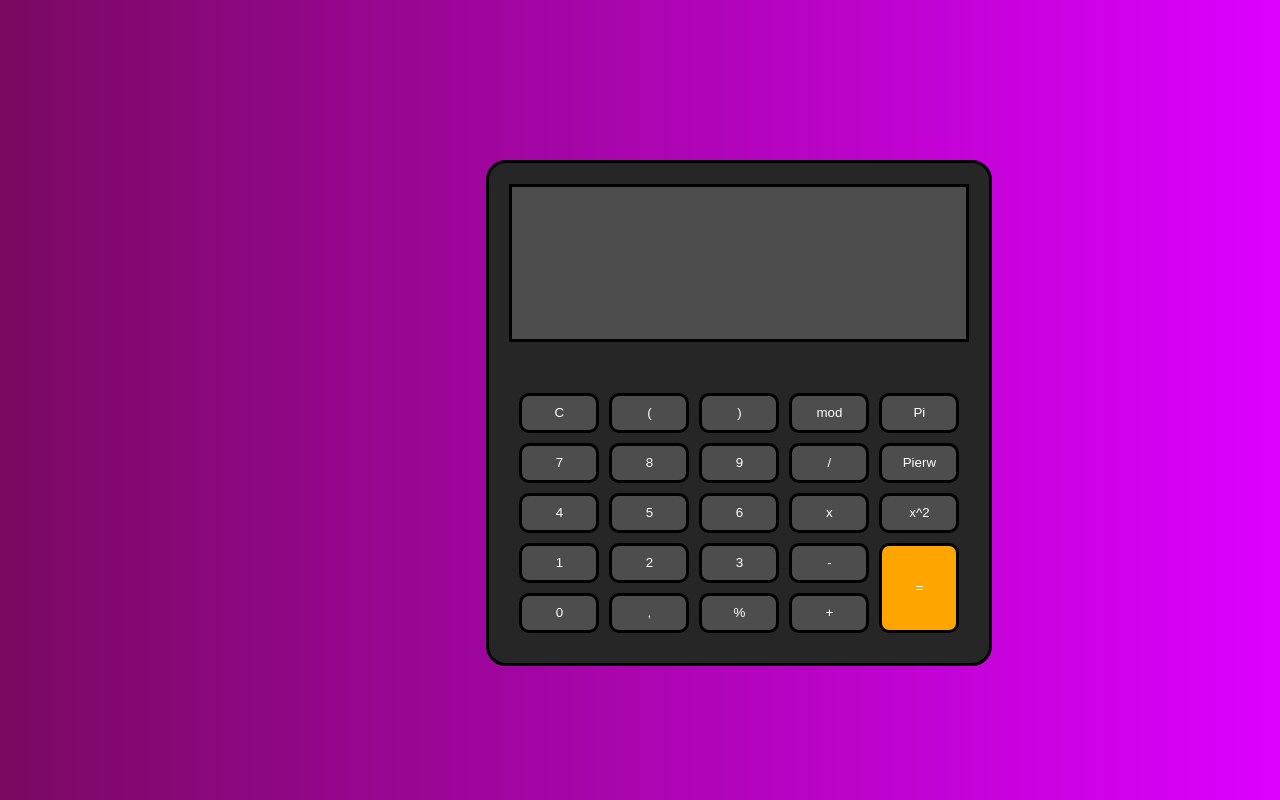
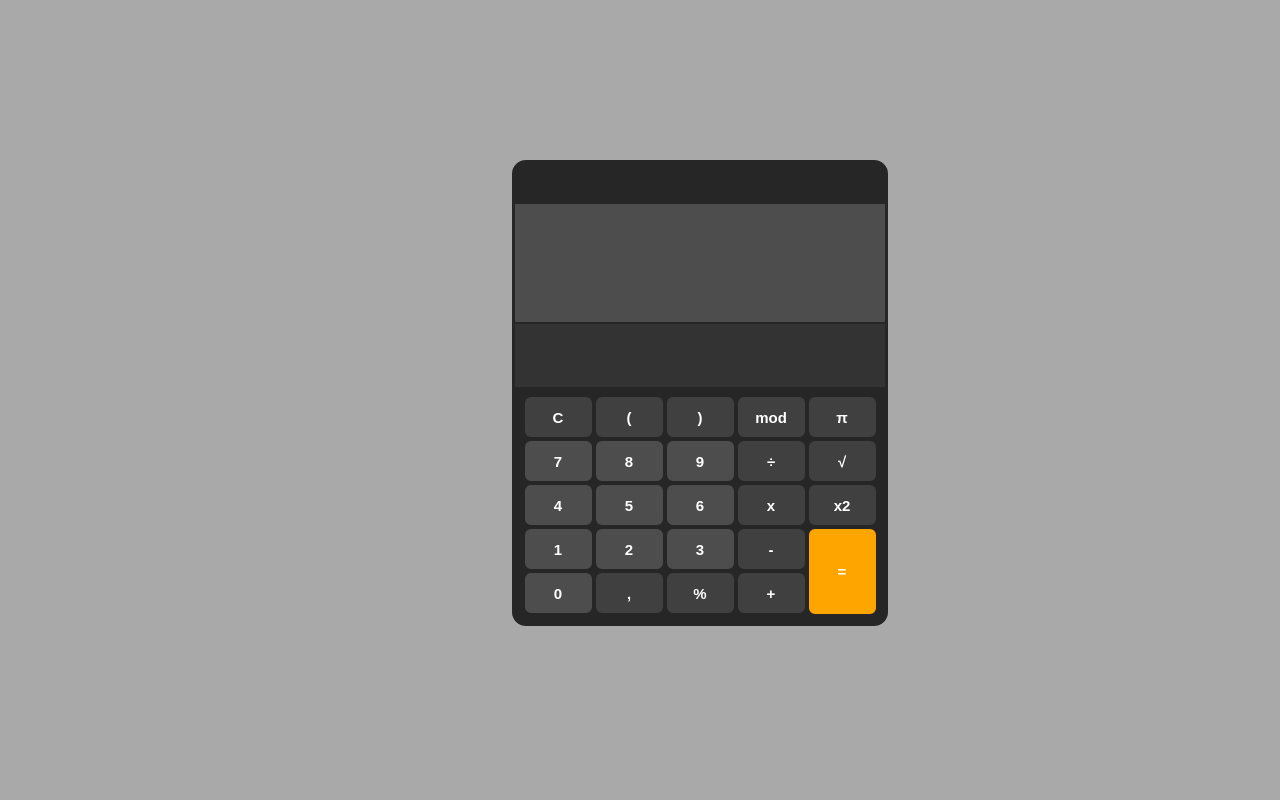
Before and after one commit to marwat98/SimpleCalculator, a plain HTML site: page index.html in a window 1280 px wide. Drawn offline with nearby package versions, Linux system fonts and the light colour scheme.

Commit message:
Fixed problem with bracket function

```diff
--- a/index.html
+++ b/index.html
@@ -4,40 +4,44 @@
     <meta charset="UTF-8">
     <meta name="viewport" content="width=device-width, initial-scale=1.0">
     <link rel="stylesheet" href="style.css">
+    <script src="https://cdnjs.cloudflare.com/ajax/libs/mathjs/14.0.0/math.js" integrity="sha512-Z4SWUL3xAVPPSOiBAYUjWdtZDmFU9mlM8CUJP+5PkU8qHUCA1uhI41Tzy+Znb6VeHFEM2+xcv+Hj8Ai4Hfs4CA==" crossorigin="anonymous" referrerpolicy="no-referrer"></script>
     <title>Simple Calculator</title>
 </head>
 <body>
     <section class="calculator">
-        <div class="display_input" id = "display">
-            <input type="display" readonly>
+        <div class="display_input">
+            <input id="display" readonly>
+        </div>
+        <div class="display_result">
+            <input id="result" readonly>
         </div>
         <div class="keys">
-            <button class = "calculate" onclick = "clear()">C</button>
-            <button class = "calculate">(</button>
-            <button class = "calculate">)</button>
-            <button class = "calculate">mod</button>
-            <button class = "calculate" onclick = "addToDisplay('3,141592654')">Pi</button>
+            <button class = "calclute_function" onclick="clearDisplay()">C</button>
+            <button class = "calclute_function" onclick="bracetLeft()">(</button>
+            <button class = "calclute_function" onclick="bracetRight()">)</button>
+            <button class = "calclute_function">mod</button>
+            <button class = "calclute_function" onclick = "addToDisplay('3,141592654')">&#960;</button>
             <button class = "calculate" onclick = "addToDisplay('7')">7</button>
             <button class = "calculate" onclick = "addToDisplay('8')">8</button>
             <button class = "calculate" onclick = "addToDisplay('9')">9</button>
-            <button class = "calculate" onclick = "addToDisplay('/')">/</button>
-            <button class = "calculate" >Pierw</button>
+            <button class = "calclute_function" onclick = "addToDisplay('/')">&divide;</button>
+            <button class = "calclute_function" >&radic;</button>
             <button class = "calculate" onclick = "addToDisplay('4')">4</button>
             <button class = "calculate" onclick = "addToDisplay('5')">5</button>
             <button class = "calculate" onclick = "addToDisplay('6')">6</button>
-            <button class = "calculate" onclick = "addToDisplay('*')">x</button>
-            <button class = "calculate">x^2</button>
+            <button class = "calclute_function" onclick = "addToDisplay('*')">x</button>
+            <button class = "calclute_function">x2</button>
             <button class = "calculate" onclick = "addToDisplay('1')">1</button>
             <button class = "calculate" onclick = "addToDisplay('2')">2</button>
             <button class = "calculate" onclick = "addToDisplay('3')">3</button>
-            <button class = "calculate" onclick = "addToDisplay('-')">-</button>
+            <button class = "calclute_function" onclick = "addToDisplay('-')">-</button>
             <button class="equals" onclick = "equals()">=</button>
             <button class = "calculate" onclick = "addToDisplay('0')">0</button>
-            <button class = "calculate"onclick = "addToDisplay(',')">,</button>
-            <button class = "calculate" onclick = "addToDisplay('%')">%</button>
-            <button class = "calculate" onclick = "addToDisplay('+')">+</button>
+            <button class = "calclute_function"onclick = "addToDisplay('.')">,</button>
+            <button class = "calclute_function" onclick = "addToDisplay('%')">%</button>
+            <button class = "calclute_function" onclick = "addToDisplay('+')">+</button>
         </div>
     </section>
-    <script href="script.js"></script>
+    <script src="script.js"></script>
 </body>
 </html>
--- a/script.js
+++ b/script.js
@@ -1,11 +1,38 @@
-let display = document.getElementsById("display");
 
-function clear(){
-    display.value = "";
+const display = document.getElementById("display");
+const result = document.getElementById("result");
+
+let leftBracket = 0;
+let rightBracket = 0;
+
+function clearDisplay() {
+    display.value = " ";
+    result.value = " ";
+}
+
+function addToDisplay(input) {
+    display.value += input;
+}
+function bracetLeft(input = "("){
+    if (display.value.slice(-1) !== "(") {
+        display.value += input;
+        leftBracket++;
+    }
 };
-function addToDisplay(input){
-    display.value += input;
+
+function bracetRight(input = ")"){
+    if(rightBracket < leftBracket){
+        display.value += input;
+        rightBracket++;
+    } else{
+        alert("Nie można dodać zamykającego nawiasu przed otwierającym");
+    }
 };
-function equals(){
-    display.value = eval(display.value);
-};
+
+function equals() {
+    try {
+        result.value = math.evaluate(display.value);
+    } catch (e) {
+        display.value = "Error";
+    }
+}
--- a/style.css
+++ b/style.css
@@ -1,51 +1,80 @@
-body{
-    background: rgb(0,36,35);
-    background: linear-gradient(90deg, rgba(0,36,35,1) 0%, rgba(121,9,97,1) 0%, rgba(221,0,255,1) 100%);
+*{
+    background-color: darkgray;
 }
 .calculator{
     position: absolute;
     top: 20%;
-    left: 38%;
-    width: 500px;
-    height: 500px;
+    left: 40%;
+    width: 370px;
+    height: 460px;
     display: grid;
     align-items: center;
     justify-items: center;
     background-color: hsl(0,0%,15%);
-    border-radius: 20px;
-    border: solid black;
-
+    border: solid hsl(0,0%,15%);
+    border-radius: 14px;
 }
 .display_input input{
-    width: 450px;
-    height: 150px;
+    position: absolute;
+    top: 9%;
+    left: 0;
+    width: 360px;
+    height: 110px;
     background-color: hsl(0,0%,30%);
-    border: solid black;
+    border:solid hsl(0,0%,30%);
     color: white;
+    font-size: 50px;
+}
+.display_result input{
+    position: absolute;
+    top:35%;
+    left: 0%;
+    width: 360px;
+    height: 55px;
+    background-color: hsl(0,0%,20%);
+    border:solid hsl(0,0%,20%);
+    color: white;
+    font-size: 30px;
 }
 .keys{
     display: grid;
     grid-template-columns: repeat(5, 1fr);
-    gap: 10px;
-    padding: 10px;
+    gap: 4px;
+    padding: 4px;
+    position: absolute;
+    top: 50%;
+    background-color: hsl(0,0%,15%);
 }
+.calclute_function{
+    background-color: hsl(0,0%,25%);
+    border:solid hsl(0,0%,25%);
+}
+
 .equals{
     background-color: orange;
-    grid-row: span 2;
-    height: 90px;
+    border:solid orange;
+    grid-row: span 3;
+    height: 85px;
 }
-
 button{
-    width: 80px;
+    width: 67px;
     height: 40px;
     background-color: hsl(0,0%,30%);
     color: white;
-    border-radius: 10px;
-    border: solid black;
+    border-radius: 6px;
+    border: solid hsl(0,0%,30%);
+    font-weight: bold;
+    font-size: 15px;
 }
 .calculate:hover{
-    background-color: hsl(0,0%,50%);
+    background-color: hsl(0,0%,35%);
+    border: solid hsl(0,0%,35%);
+}
+.calclute_function:hover{
+    background-color: hsl(0,0%,30%);
+    border: solid hsl(0,0%,30%);
 }
 .equals:hover{
     background-color: hsl(35,100%,65%);
+    border:solid hsl(35,100%,65%);
 }
```
